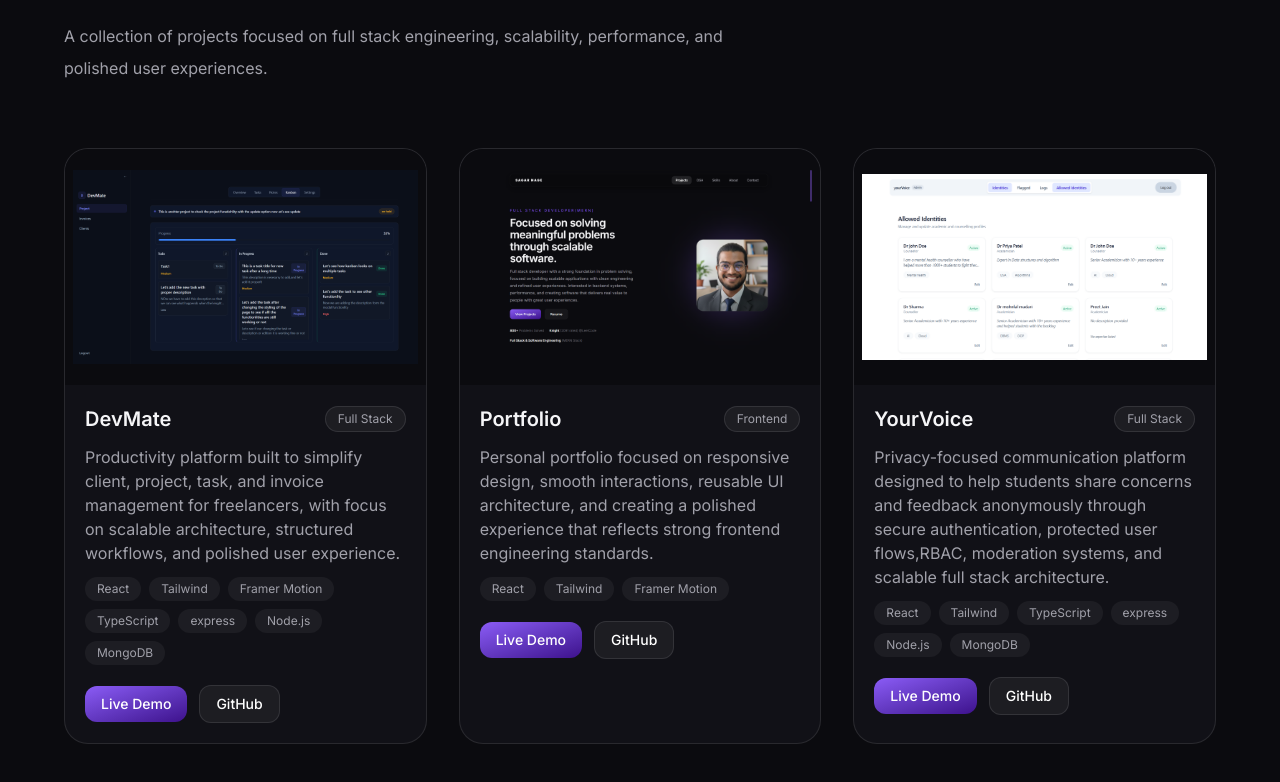
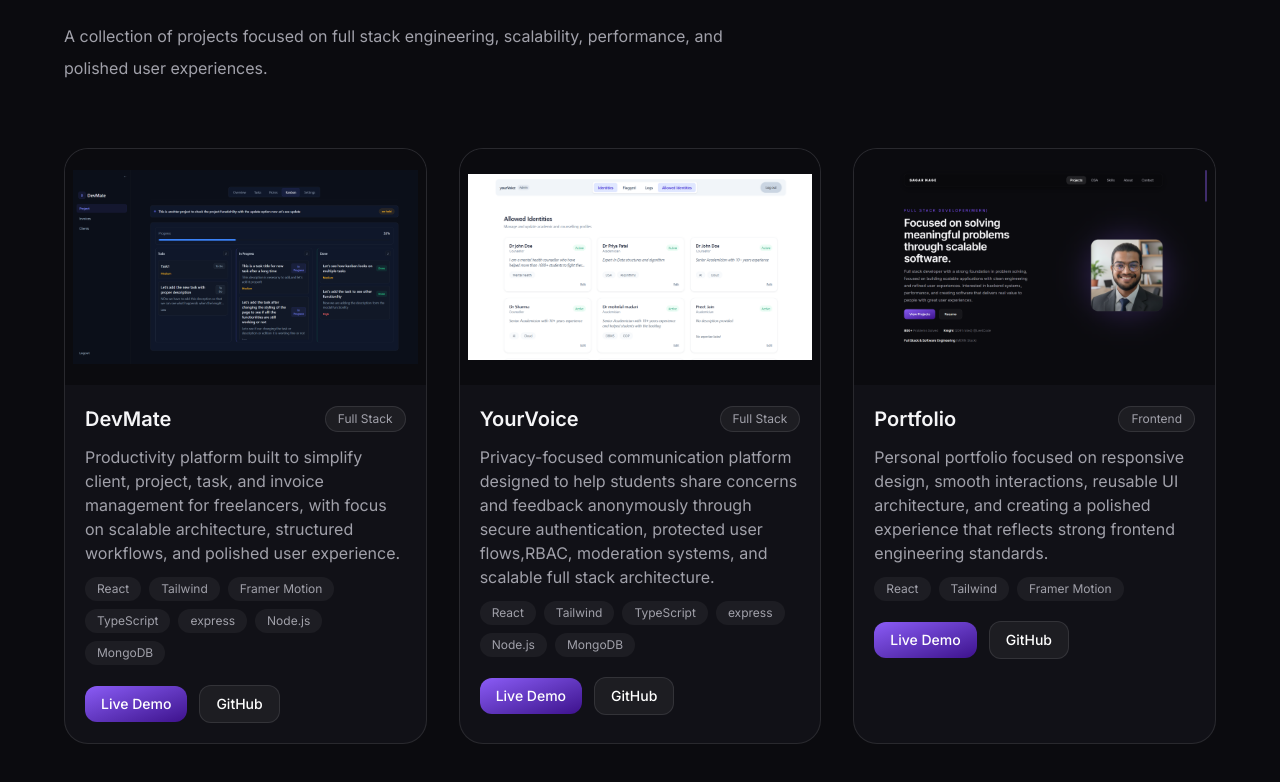
Before and after one commit to sagarnage123/portfolio, a React (Vite) app: page / in a window 1280 px wide. Shown: the part 1105-1887 px from the top of the page. Built offline with nearby package versions, Linux system fonts and the light colour scheme.

Commit message:
Added images in the project data

```diff
--- a/src/data/projects.ts
+++ b/src/data/projects.ts
@@ -10,6 +10,14 @@ export const projects = [
             "Productivity platform built to simplify client, project, task, and invoice management for freelancers, with focus on scalable architecture, structured workflows, and polished user experience.",
         tech: ["React","Tailwind","Framer Motion", "TypeScript","express", "Node.js", "MongoDB",],
     },
+    {
+        title: "YourVoice",
+        type: "Full Stack",
+        image: yourvoiceImage,
+        description:
+            "Privacy-focused communication platform designed to help students share concerns and feedback anonymously through secure authentication, protected user flows,RBAC, moderation systems, and scalable full stack architecture.",
+        tech: ["React", "Tailwind", "TypeScript", "express", "Node.js", "MongoDB",],
+    },
 
     {
         title: "Portfolio",
@@ -20,12 +28,4 @@ export const projects = [
         tech: ["React", "Tailwind", "Framer Motion"],
     },
 
-    {
-        title: "YourVoice",
-        type: "Full Stack",
-        image: yourvoiceImage,
-        description:
-            "Privacy-focused communication platform designed to help students share concerns and feedback anonymously through secure authentication, protected user flows,RBAC, moderation systems, and scalable full stack architecture.",
-        tech: ["React", "Tailwind", "TypeScript", "express", "Node.js", "MongoDB",],
-    },
 ]
```
